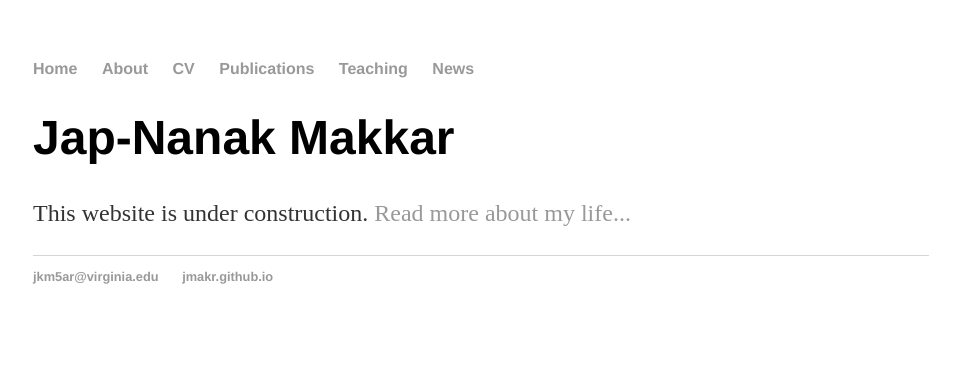
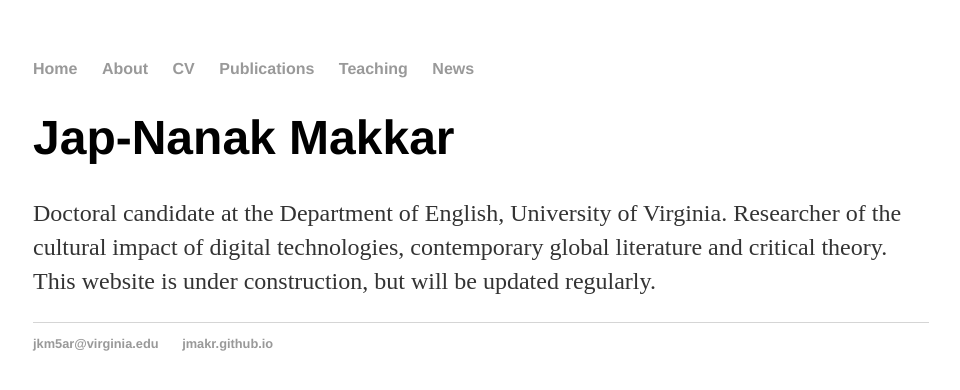
Before and after one commit to jmakr/jmakr.github.io, a Jekyll site: the page built from index.html, in a window 1280 px wide. Shown: the top 390 px of the page, without its empty margins (159-1119 px from the left). Built offline with Jekyll 4.4.1, drawn with Linux system fonts in a browser that asks for light colours.

Commit message:
Update index.html

```diff
--- a/index.html
+++ b/index.html
@@ -4,5 +4,9 @@ title: Jap-Nanak Makkar
 ---
 <div class="blurb">
 	<h1>Jap-Nanak Makkar</h1>
-	<p>This website is under construction. <a href="/about">Read more about my life...</a></p>
+	<p>Doctoral candidate at the Department of English, University of Virginia.
+	Researcher of the cultural impact of digital technologies, contemporary global literature and critical theory.
+
+
+		This website is under construction, but will be updated regularly. </p>
 </div>
```
